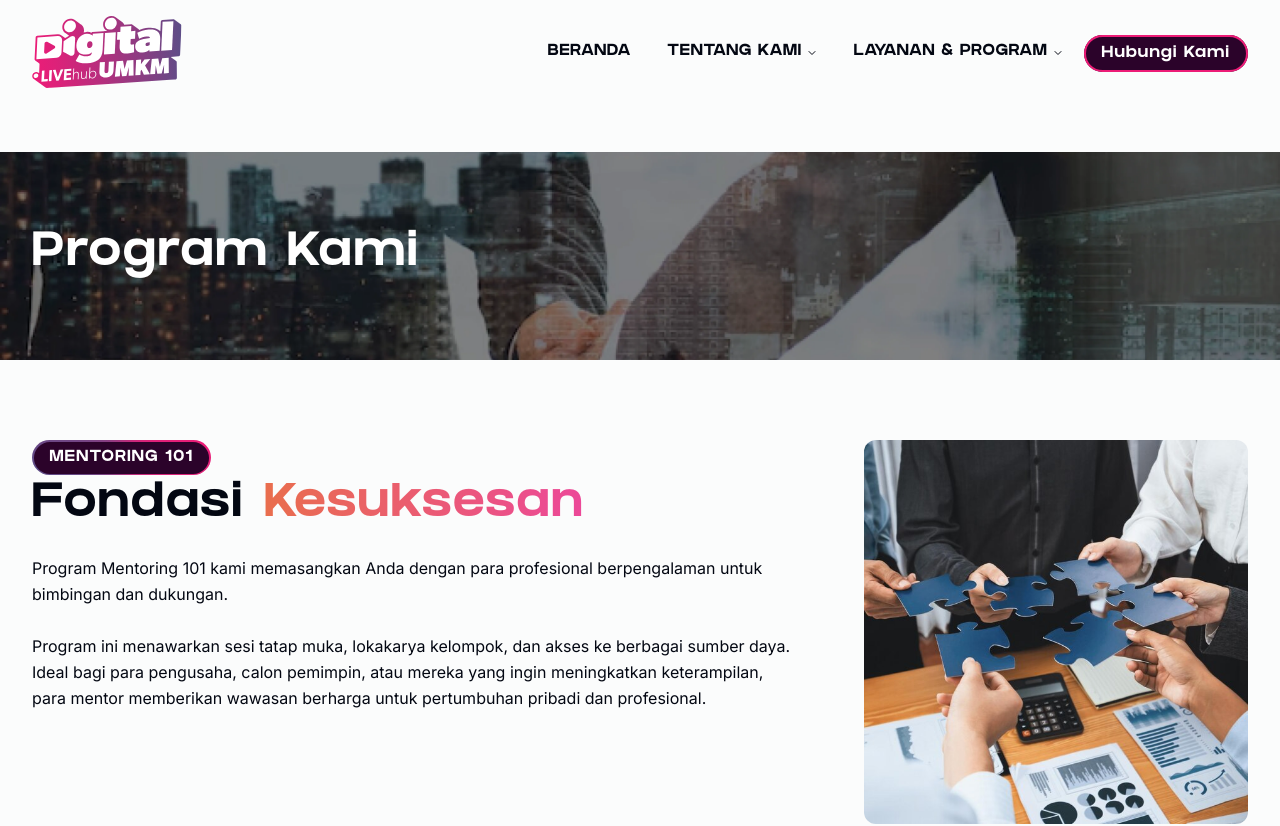
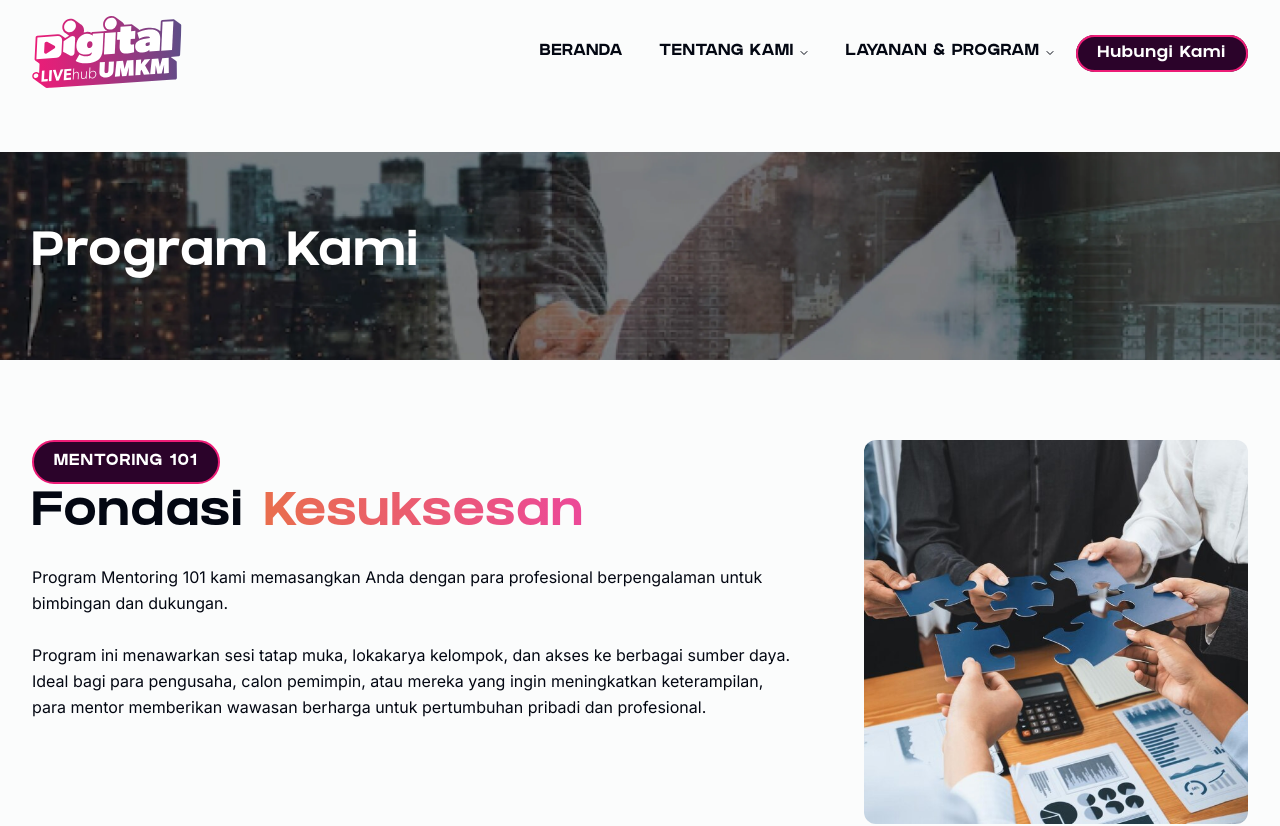
Before and after one commit to bruteforce10/digitalhub-web, a Next.js app: page /program-kami in a window 1280 px wide. Shown: the top 826 px of the page. Built offline with nearby package versions, Linux system fonts and the light colour scheme.

Commit message:
add button

```diff
--- a/components/ButtonShimmer.jsx
+++ b/components/ButtonShimmer.jsx
@@ -3,30 +3,16 @@ import { cn } from "@/lib/utils";
 import Link from "next/link";
 import React from "react";
 
-export const ButtonShimmer = ({
-  children,
-  className,
-  classNameSecond,
-  link,
-}) => {
+export const ButtonShimmer = ({ children, className, link }) => {
   return (
     <Link
       href={link}
       className={cn(
-        "relative inline-flex  overflow-hidden rounded-full p-[1.5px] focus:outline-none focus:ring-2 focus:ring-slate-400 focus:ring-offset-2 focus:ring-offset-slate-50",
+        `${fontGrifter.className} tracking-[0.08em] bg-[#2B032A] text-white px-5 border-2 border-custom_primary py-2 rounded-full`,
         className
       )}
     >
-      <span className="absolute inset-[-1000%] animate-[spin_2s_linear_infinite] bg-[conic-gradient(from_90deg_at_50%_50%,#ED1C77_0%,#5D4D87_50%,#ED1C77_100%)]" />
-      <div
-        className={cn(
-          `inline-flex h-full w-full cursor-pointer items-center justify-center rounded-full  px-4 py-2 text-md font-medium text-white backdrop-blur-3xl bg-[#2B032A]
-          ${fontGrifter.className} tracking-[0.08em]`,
-          classNameSecond
-        )}
-      >
-        {children}
-      </div>
+      {children}
     </Link>
   );
 };
--- /dev/null
+++ b/components/ButtonShimmerOps.jsx
@@ -0,0 +1,35 @@
+import { fontGrifter } from "@/lib/fontGrifter";
+import { cn } from "@/lib/utils";
+import Link from "next/link";
+import React from "react";
+
+export const ButtonShimmerOps = ({
+  children,
+  className,
+  classNameSecond,
+  link,
+}) => {
+  return (
+    <Link
+      href={link}
+      className={cn(
+        "relative inline-flex  overflow-hidden rounded-full p-[1.5px] focus:outline-none focus:ring-2 focus:ring-slate-400 focus:ring-offset-2 focus:ring-offset-slate-50",
+        className
+      )}
+    >
+      <span className="absolute inset-[-1000%] animate-[spin_2s_linear_infinite] bg-[conic-gradient(from_90deg_at_50%_50%,#ED1C77_0%,#5D4D87_50%,#ED1C77_100%)]" />
+      <div
+        className={cn(
+          `inline-flex h-full w-full cursor-pointer items-center justify-center rounded-full  px-4 py-2 text-md font-medium text-white backdrop-blur-3xl bg-[#2B032A]
+          ${fontGrifter.className} tracking-[0.08em]`,
+          classNameSecond
+        )}
+      >
+        {children}
+      </div>
+    </Link>
+  );
+};
+ButtonShimmerOps.defaultProps = {
+  link: "#",
+};
--- a/components/CallToActionSection/index.jsx
+++ b/components/CallToActionSection/index.jsx
@@ -1,7 +1,7 @@
 import React from "react";
 import SectionHeading from "../organism/SectionHeading";
-import { ButtonShimmer } from "../ButtonShimmer";
 import Image from "next/image";
+import { ButtonShimmerOps } from "../ButtonShimmerOps";
 
 const CallToActionSection = () => {
   return (
@@ -21,11 +21,11 @@ const CallToActionSection = () => {
               "kami siap membantu kamu mengembangkan pemasaran produk dengan cakupan yang lebih luas."
             }
           />
-          <ButtonShimmer
+          <ButtonShimmerOps
             classNameSecond={"bg-transparent text-lg backdrop-blur-none"}
           >
             HUBUNGI KAMI
-          </ButtonShimmer>
+          </ButtonShimmerOps>
         </div>
       </div>
       <Image
--- a/components/HeaderSection/index.jsx
+++ b/components/HeaderSection/index.jsx
@@ -1,12 +1,11 @@
 /* eslint-disable @next/next/no-img-element */
-import { fontGrifter } from "@/lib/fontGrifter";
 import Image from "next/image";
 import React from "react";
-import { ButtonShimmer } from "../ButtonShimmer";
 import { FaInstagram } from "react-icons/fa6";
 import { PiTiktokLogo } from "react-icons/pi";
 import Link from "next/link";
 import Heading from "../Heading";
+import { ButtonShimmerOps } from "../ButtonShimmerOps";
 
 const Header = () => {
   return (
@@ -30,12 +29,12 @@ const Header = () => {
           keuntungan bisnismu!
         </p>
         <div className="flex items-center gap-4 max-md:justify-center">
-          <ButtonShimmer
+          <ButtonShimmerOps
             link={"#paket"}
             classNameSecond={"bg-transparent backdrop-blur-none"}
           >
             GET STARTED
-          </ButtonShimmer>
+          </ButtonShimmerOps>
           <Link
             href="https://www.instagram.com/digital.livehub?utm_source=ig_web_button_share_sheet&igsh=ZDNlZDc0MzIxNw=="
             className="block"
--- a/components/Navbar/index.jsx
+++ b/components/Navbar/index.jsx
@@ -20,7 +20,6 @@ import { ButtonShimmer } from "../ButtonShimmer";
 import SideMenu from "./SideMenu";
 import { motion, spring } from "framer-motion";
 import clsx from "clsx";
-import { fontGrifter } from "@/lib/fontGrifter";
 
 export default function Navbar() {
   const [isScrolled, setIsScrolled] = React.useState(false);
@@ -105,12 +104,7 @@ export default function Navbar() {
               );
             })}
             <NavigationMenuItem className="max-xl:hidden">
-              <Link
-                href="/login"
-                className={`${fontGrifter.className} tracking-[0.08em] bg-[#2B032A] text-white px-4 border-2 border-custom_primary py-2 rounded-full`}
-              >
-                Hubungi Kami
-              </Link>
+              <ButtonShimmer link="/login">Hubungi Kami</ButtonShimmer>
             </NavigationMenuItem>
           </NavigationMenuList>
         </NavigationMenu>
```
